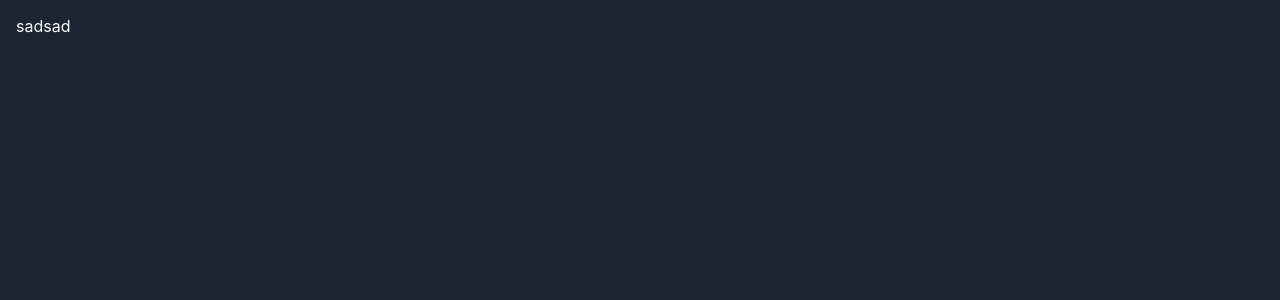
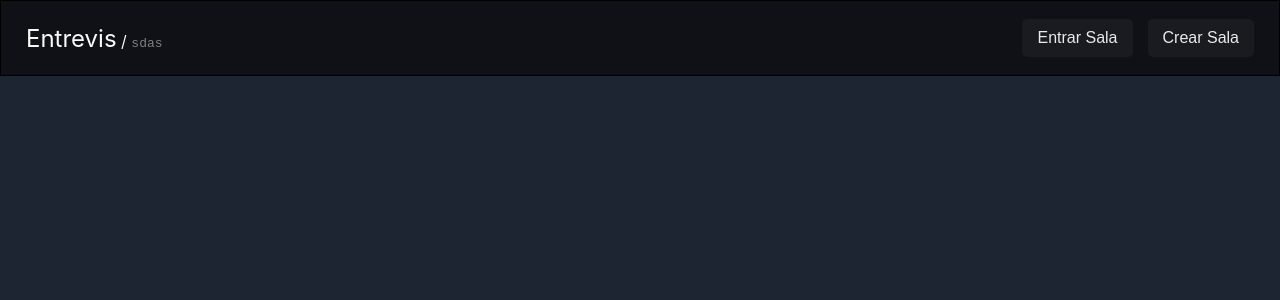
Before and after one commit to DarkCode01/entrevistame, a Next.js app: page / in a window 1280 px wide. Shown: the top 300 px of the page. Built offline with nearby package versions, Linux system fonts and the light colour scheme.

Commit message:
feat: completed nav

```diff
--- /dev/null
+++ b/components/Button.tsx
@@ -0,0 +1,18 @@
+import styled from "styled-components";
+
+const GroupButton = styled.div`
+  gap: 15px;
+  display: flex;
+  justify-content: space-between;
+`;
+
+const Button = styled.button`
+  padding: 10px 15px;
+  border: none;
+  border-radius: 5px;
+  background-color: rgb(50, 63, 74);
+  color: var(--secondary-color);
+  font-size: 1rem;
+`;
+
+export { Button, GroupButton };
--- a/components/Container.tsx
+++ b/components/Container.tsx
@@ -2,11 +2,11 @@ import styled from "styled-components";
 
 const Container = styled.main`
   min-height: 100vh;
-  padding: 0 0.5rem;
-  display: flex;
-  flex-direction: column;
-  justify-content: center;
-  align-items: center;
+  /* padding: 0 0.5rem; */
+  /* display: flex; */
+  /* flex-direction: column; */
+  /* justify-content: center; */
+  /* align-items: center; */
 `;
 
 export default Container;
--- /dev/null
+++ b/components/Nav.tsx
@@ -0,0 +1,41 @@
+import styled from "styled-components";
+import { Button, GroupButton } from "./Button";
+
+const Base = styled.header`
+  border: 1px solid black;
+  padding: 18px 25px;
+  display: flex;
+  justify-content: space-between;
+  align-items: center;
+  background-color: var(--dark-black-color);
+`;
+
+const NavItem = styled.div``;
+
+const NavTitle = styled.span`
+  font-size: 1.5rem;
+`;
+
+const NavRoom = styled.code`
+  color: gray;
+`;
+
+const NavButton = styled(Button)`
+  background-color: rgb(25, 27, 33);
+`;
+
+export default function Nav(): JSX.Element {
+  return (
+    <Base>
+      <NavItem>
+        <NavTitle>Entrevis</NavTitle> / <NavRoom>sdas</NavRoom>
+      </NavItem>
+      <NavItem>
+        <GroupButton>
+          <NavButton>Entrar Sala</NavButton>
+          <NavButton>Crear Sala</NavButton>
+        </GroupButton>
+      </NavItem>
+    </Base>
+  );
+}
--- a/components/Page.tsx
+++ b/components/Page.tsx
@@ -5,15 +5,6 @@ const PageBase = styled.div`
   height: 100vh;
   background-color: var(--dark2-blue-color);
   color: var(--light-color);
-
-  main {
-    padding: 1rem;
-    /* flex: 1; */
-    /* display: flex; */
-    /* flex-direction: column; */
-    /* justify-content: cen/ter; */
-    /* align-items: center; */
-  }
 `;
 
 interface IPage {
--- a/components/globalStyles.tsx
+++ b/components/globalStyles.tsx
@@ -8,6 +8,7 @@ const globalStyles = createGlobalStyle`
 
     --dark-blue-color: rgb(31, 41, 55);
     --dark2-blue-color: rgb(28, 37, 49);
+    --dark-black-color: rgb(15, 17, 23);
   }
 
   html,
--- a/pages/index.tsx
+++ b/pages/index.tsx
@@ -1,9 +1,13 @@
 import Page from "../components/Page";
+import Nav from "../components/Nav";
+import Container from "../components/Container";
 
 export const Home = (): JSX.Element => {
   return (
     <Page>
-      <div>sadsad</div>
+      <Container>
+        <Nav />
+      </Container>
     </Page>
   );
 };
```
